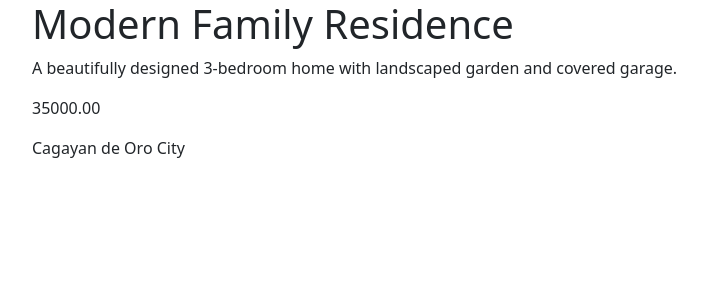
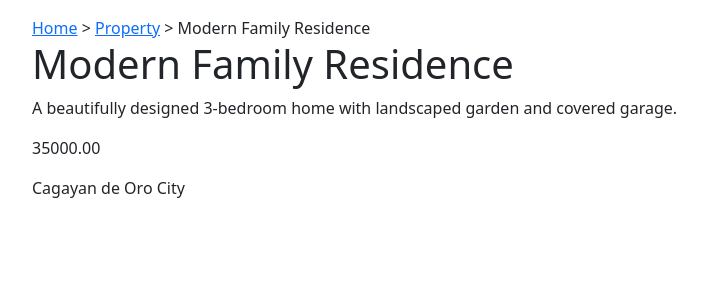
Before and after one commit to nennel/real_estate, a Django app: page /details/2 in a window 1280 px wide. Shown: the top 300 px of the page, without its empty margins (50-757 px from the left). Run offline with Django 5.2, Linux system fonts and the light colour scheme; data comes from the database, SQL or seed files in the repository.

Commit message:
update property views and detail template

```diff
--- a/Property/views.py
+++ b/Property/views.py
@@ -26,6 +26,6 @@ class PropertyDetailView(DetailView):
         context['breadcrumb'] = [
             {'name': 'Home', 'url': '/'},
             {'name': 'Property', 'url':'/'},
-            {'name': property_obj.name, 'url': f'/details/{property_obj.pk}'}
+            {'name': property_obj.name, 'url': ''}
         ]
         return context
--- a/templates/property_detail.html
+++ b/templates/property_detail.html
@@ -9,6 +9,16 @@
 <body>
     <table>
     <div class="container">
+        <nav class="mt-3">
+        {% for crumb in breadcrumb %}
+            {% if crumb.url %}
+                <a href="{{ crumb.url }}">{{ crumb.name }}</a> &gt;
+            {% else %}
+                <span>{{ crumb.name }}</span>
+            {% endif %}
+        {% endfor %}
+        </nav>
+
         <h1>{{ property.name }}</h1>
         <p>{{ property.description }}</p>
         <p>{{ property.price }}</p>
```
